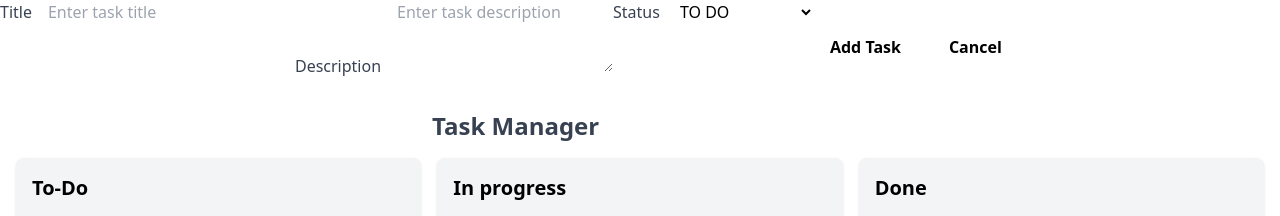
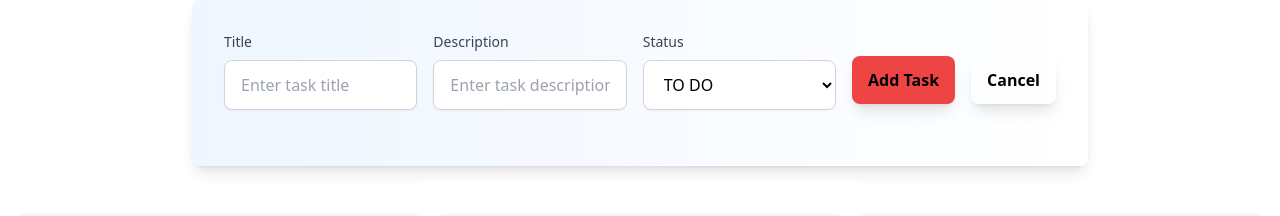
Before and after one commit to trcodeers/kanban-fe, a React (Create React App) app: page / in a window 1280 px wide. Both pictures are taken after a click on the button "Add Task". Shown: the top 216 px of the page. Built offline with nearby package versions, Linux system fonts and the light colour scheme; no server answers.

Commit message:
fix tailwind

```diff
--- a/src/App.js
+++ b/src/App.js
@@ -34,7 +34,8 @@ function App() {
   });
 
   const { mutate: addPostmutate, isLoading: addPostLoading } = useMutation({
-    mutationFn: addPost
+    mutationFn: addPost,
+    onSuccess: refetch
   })
 
   const { mutate: updatePostmutate, isLoading: updatePostLoading } = useMutation({
@@ -61,24 +62,97 @@ function App() {
     console.log('edit')
   }
 
-  const onCloseForm = () =>{
+  const onCloseForm = () => {
     setDisplayForm(false)
   }
 
+  const [title, setTitle] = useState('');
+  const [description, setDescription] = useState('');
+  const [status, setStatus] = useState('TO DO');
+
+  const onCreateTask = (e) => {
+    e.preventDefault();
+    console.log({ title, description, status });
+    addPostmutate({ title, description, status })
+    setTitle('')
+    setDescription('')
+    setStatus('')
+  };
+
   return (
     <>
-        {
-          displayform &&
-          <TaskForm
-            addpost={addPostmutate}
-            onCloseForm={onCloseForm}
-          />
-        }
+      {
+        displayform &&
+        <div className="max-w-4xl mx-auto bg-gradient-to-r from-blue-50 to-white rounded-lg shadow-lg p-8">
+          <form onSubmit={onCreateTask} className="flex flex-col space-y-4">
+            <div className="flex flex-row space-x-4 mb-6">
+              <div className="flex-1">
+                <label htmlFor="title" className="block text-sm font-medium text-gray-700">Title</label>
+                <input
+                  type="text"
+                  id="title"
+                  name="title"
+                  value={title}
+                  onChange={(e) => setTitle(e.target.value)}
+                  required
+                  className="mt-2 block w-full px-4 py-3 border border-gray-300 rounded-lg shadow-sm focus:border-blue-500 focus:ring focus:ring-blue-200 focus:ring-opacity-50 transition ease-in-out duration-200"
+                  placeholder="Enter task title"
+                />
+              </div>
+              <div className="flex-1">
+                <label htmlFor="description" className="block text-sm font-medium text-gray-700">Description</label>
+                <input
+                  id="description"
+                  name="description"
+                  value={description}
+                  onChange={(e) => setDescription(e.target.value)}
+                  required
+                  className="mt-2 block w-full px-4 py-3 border border-gray-300 rounded-lg shadow-sm focus:border-blue-500 focus:ring focus:ring-blue-200 focus:ring-opacity-50 transition ease-in-out duration-200"
+                  rows="3"
+                  placeholder="Enter task description"
+                />
+              </div>
+              <div className="flex-1">
+                <label htmlFor="status" className="block text-sm font-medium text-gray-700">Status</label>
+                <select
+                  id="status"
+                  name="status"
+                  value={status}
+                  onChange={(e) => setStatus(e.target.value)}
+                  required
+                  className="mt-2 block w-full px-4 py-3 border border-gray-300 bg-white rounded-lg shadow-sm focus:border-blue-500 focus:ring focus:ring-blue-200 focus:ring-opacity-50 transition ease-in-out duration-200"
+                >
+                  <option value="TO_DO">TO DO</option>
+                  <option value="IN_PROGRESS">IN PROGRESS</option>
+                  <option value="DONE">DONE</option>
+                </select>
+              </div>
+              <div className="flex gap-4">
+                <button
+                  type="submit"
+                  className=" bg-red-500 mt-6 font-semibold py-1 h-12 rounded-lg shadow-lg  text-black p-4 "
+                >
+                  Add Task
+                </button>
+                <button
+                  onClick={onCloseForm}
+                  type="submit"
+                  className="  mt-6 font-semibold py-1 h-12 rounded-lg shadow-lg  text-black p-4 "
+                >
+                  Cancel
+                </button>
+              </div>
+            </div>
+
+
+          </form>
+        </div>
+      }
 
 
       <div className="container mx-auto p-4">
         <div className="flex items-center justify-between max-w-md mx-auto bg-white p-4 rounded-lg  ">
-          <h1 className="text-2xl font-bold text-gray-700">Task Manager</h1>
+          {!displayform && <h1 className="text-2xl font-bold text-gray-700">Task Manager</h1>}
           {!displayform && <button
             onClick={() => setDisplayForm(true)}
             className="bg-gradient-to-r from-blue-500 to-blue-600 text-white font-semibold px-4 py-2 rounded-lg shadow-md hover:from-blue-600 hover:to-blue-700 focus:outline-none focus:ring-2 focus:ring-blue-500 focus:ring-opacity-50 transition ease-in-out duration-200"
--- a/tailwind.config.js
+++ b/tailwind.config.js
@@ -1,6 +1,7 @@
-/** @type {import('tailwindcss').Config} */
 module.exports = {
-  content: ["./src/**/*.{html,js}"],
+  content: [
+    "./src/**/*.{js,jsx,ts,tsx}",
+  ],
   theme: {
     extend: {},
   },
```
